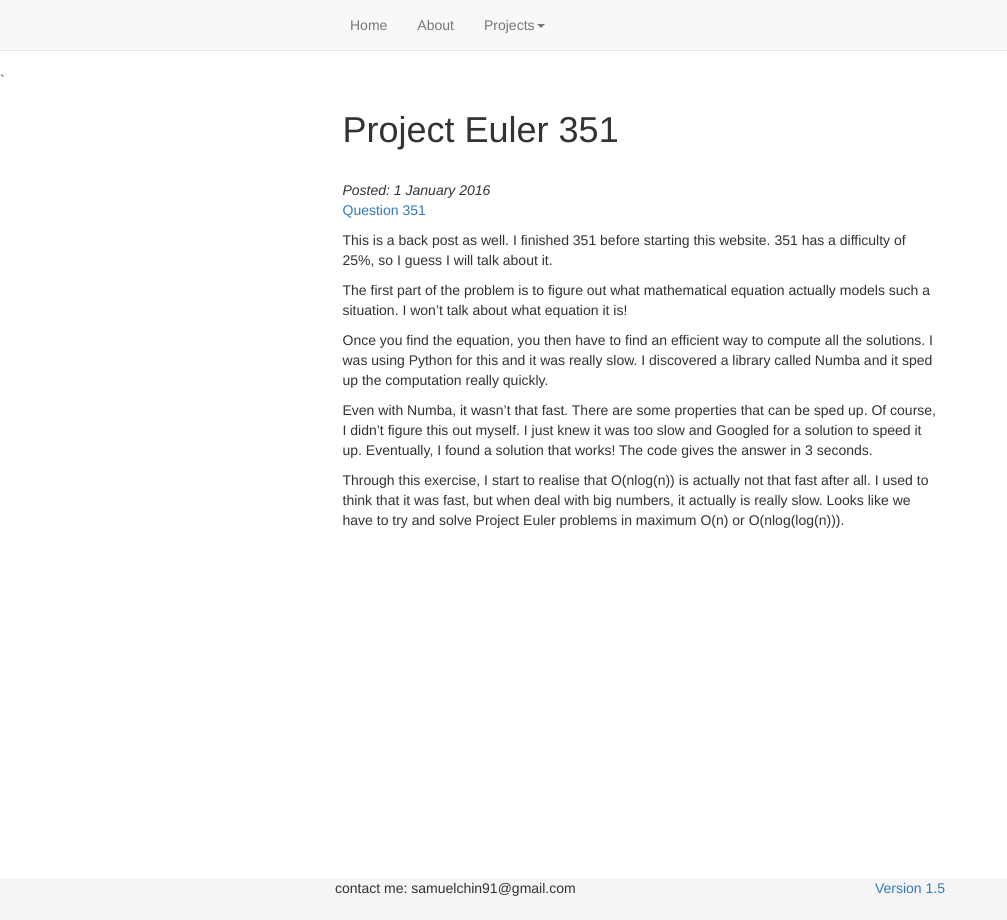
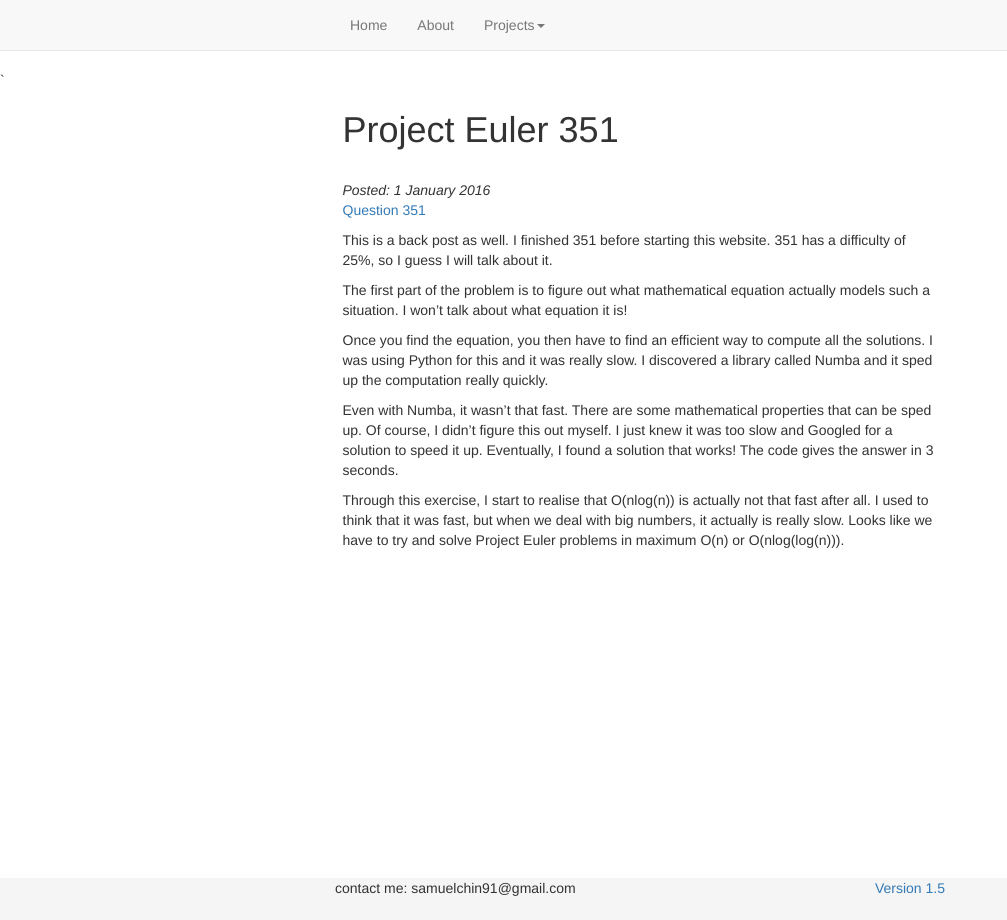
Before and after one commit to sspeng/jkschin.github.io, a Jekyll site: the page built from _posts/2016-01-01-project-euler-351.md, in a window 1280 px wide. Shown: the whole page, without its empty margins (0-1007 px from the left). Built offline with Jekyll 4.4.1, drawn with Linux system fonts in a browser that asks for light colours; nearby versions of some CDN libraries.

Commit message:
Finished Euler 358

```diff
--- a/_posts/2016-01-01-project-euler-351.md
+++ b/_posts/2016-01-01-project-euler-351.md
@@ -5,7 +5,7 @@
 local: 2016-01-01-project-euler-351
 ---
 
-<a href="https://projecteuler.net/problem=4">Question 351</a>
+<a href="https://projecteuler.net/problem=351">Question 351</a>
 
 This is a back post as well. I finished 351 before starting this website. 351 has a difficulty of 25%, so I guess I will talk about it.
 
@@ -13,6 +13,6 @@
 
 Once you find the equation, you then have to find an efficient way to compute all the solutions. I was using Python for this and it was really slow. I discovered a library called Numba and it sped up the computation really quickly.
 
-Even with Numba, it wasn't that fast. There are some properties that can be sped up. Of course, I didn't figure this out myself. I just knew it was too slow and Googled for a solution to speed it up. Eventually, I found a solution that works! The code gives the answer in 3 seconds.
+Even with Numba, it wasn't that fast. There are some mathematical properties that can be sped up. Of course, I didn't figure this out myself. I just knew it was too slow and Googled for a solution to speed it up. Eventually, I found a solution that works! The code gives the answer in 3 seconds.
 
-Through this exercise, I start to realise that O(nlog(n)) is actually not that fast after all. I used to think that it was fast, but when deal with big numbers, it actually is really slow. Looks like we have to try and solve Project Euler problems in maximum O(n) or O(nlog(log(n))).
+Through this exercise, I start to realise that O(nlog(n)) is actually not that fast after all. I used to think that it was fast, but when we deal with big numbers, it actually is really slow. Looks like we have to try and solve Project Euler problems in maximum O(n) or O(nlog(log(n))).
--- a/euler/index.html
+++ b/euler/index.html
@@ -397,7 +397,7 @@
 		<td class="problem_unsolved"><a href="https://projecteuler.net/problem=355">355</a></td>
 		<td class="problem_unsolved"><a href="https://projecteuler.net/problem=356">356</a></td>
 		<td class="problem_unsolved"><a href="https://projecteuler.net/problem=357">357</a></td>
-		<td class="problem_unsolved"><a href="https://projecteuler.net/problem=358">358</a></td>
+		<td class="problem_solved"><a href={% post_url 2016-01-03-project-euler-358 %}>358</a></td>
 		<td class="problem_unsolved"><a href="https://projecteuler.net/problem=359">359</a></td>
 		<td class="problem_unsolved"><a href="https://projecteuler.net/problem=360">360</a></td>
 		</tr>
```
Also changed, not shown: _posts/2016-01-03-project-euler-358.md (added, +35 -0 lines), images/2016-01-03-project-euler-358/1.JPG (added).
